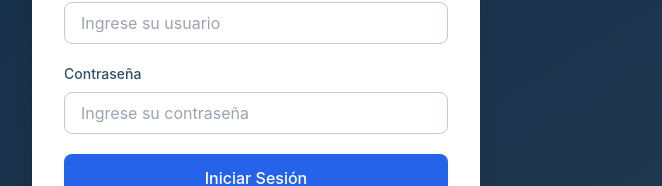
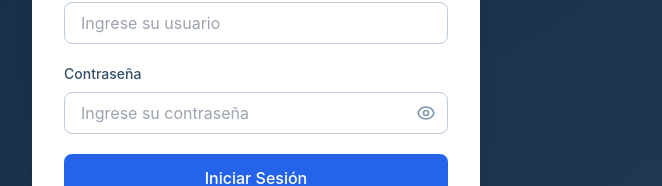
Before and after one commit to jmvillanueva-dev/SupportHub, a Next.js app: page /login in a window 1280 px wide. Shown: the part 372-558 px from the top of the page, without its empty margins (384-1046 px from the left). Built offline with nearby package versions, Linux system fonts and the light colour scheme.

Commit message:
Add password visibility toggle to login form

```diff
--- a/pages/login.js
+++ b/pages/login.js
@@ -16,6 +16,7 @@
   });
   const [error, setError] = useState("");
   const [loading, setLoading] = useState(false);
+  const [showPassword, setShowPassword] = useState(false);
 
   const handleChange = (e) => {
     const { name, value } = e.target;
@@ -136,17 +137,65 @@
                 >
                   Contraseña
                 </label>
+                <div className="relative">
                   <input
-                  type="password"
+                    type={showPassword ? "text" : "password"}
                     id="password"
                     name="password"
                     value={formData.password}
                     onChange={handleChange}
                     required
-                  className="input-field"
+                    className="input-field pr-12"
                     placeholder="Ingrese su contraseña"
                     autoComplete="current-password"
                   />
+                  <button
+                    type="button"
+                    onClick={() => setShowPassword(!showPassword)}
+                    className="absolute right-3 top-1/2 -translate-y-1/2 text-techcorp-400 hover:text-techcorp-600 transition-colors"
+                    aria-label={
+                      showPassword ? "Ocultar contraseña" : "Mostrar contraseña"
+                    }
+                  >
+                    {showPassword ? (
+                      <svg
+                        xmlns="http://www.w3.org/2000/svg"
+                        className="h-5 w-5"
+                        fill="none"
+                        viewBox="0 0 24 24"
+                        stroke="currentColor"
+                      >
+                        <path
+                          strokeLinecap="round"
+                          strokeLinejoin="round"
+                          strokeWidth={2}
+                          d="M13.875 18.825A10.05 10.05 0 0112 19c-4.478 0-8.268-2.943-9.543-7a9.97 9.97 0 011.563-3.029m5.858.908a3 3 0 114.243 4.243M9.878 9.878l4.242 4.242M9.88 9.88l-3.29-3.29m7.532 7.532l3.29 3.29M3 3l3.59 3.59m0 0A9.953 9.953 0 0112 5c4.478 0 8.268 2.943 9.543 7a10.025 10.025 0 01-4.132 5.411m0 0L21 21"
+                        />
+                      </svg>
+                    ) : (
+                      <svg
+                        xmlns="http://www.w3.org/2000/svg"
+                        className="h-5 w-5"
+                        fill="none"
+                        viewBox="0 0 24 24"
+                        stroke="currentColor"
+                      >
+                        <path
+                          strokeLinecap="round"
+                          strokeLinejoin="round"
+                          strokeWidth={2}
+                          d="M15 12a3 3 0 11-6 0 3 3 0 016 0z"
+                        />
+                        <path
+                          strokeLinecap="round"
+                          strokeLinejoin="round"
+                          strokeWidth={2}
+                          d="M2.458 12C3.732 7.943 7.523 5 12 5c4.478 0 8.268 2.943 9.542 7-1.274 4.057-5.064 7-9.542 7-4.477 0-8.268-2.943-9.542-7z"
+                        />
+                      </svg>
+                    )}
+                  </button>
+                </div>
               </div>
 
               <button
```
Lines whose indentation alone changed are shown as unchanged.
